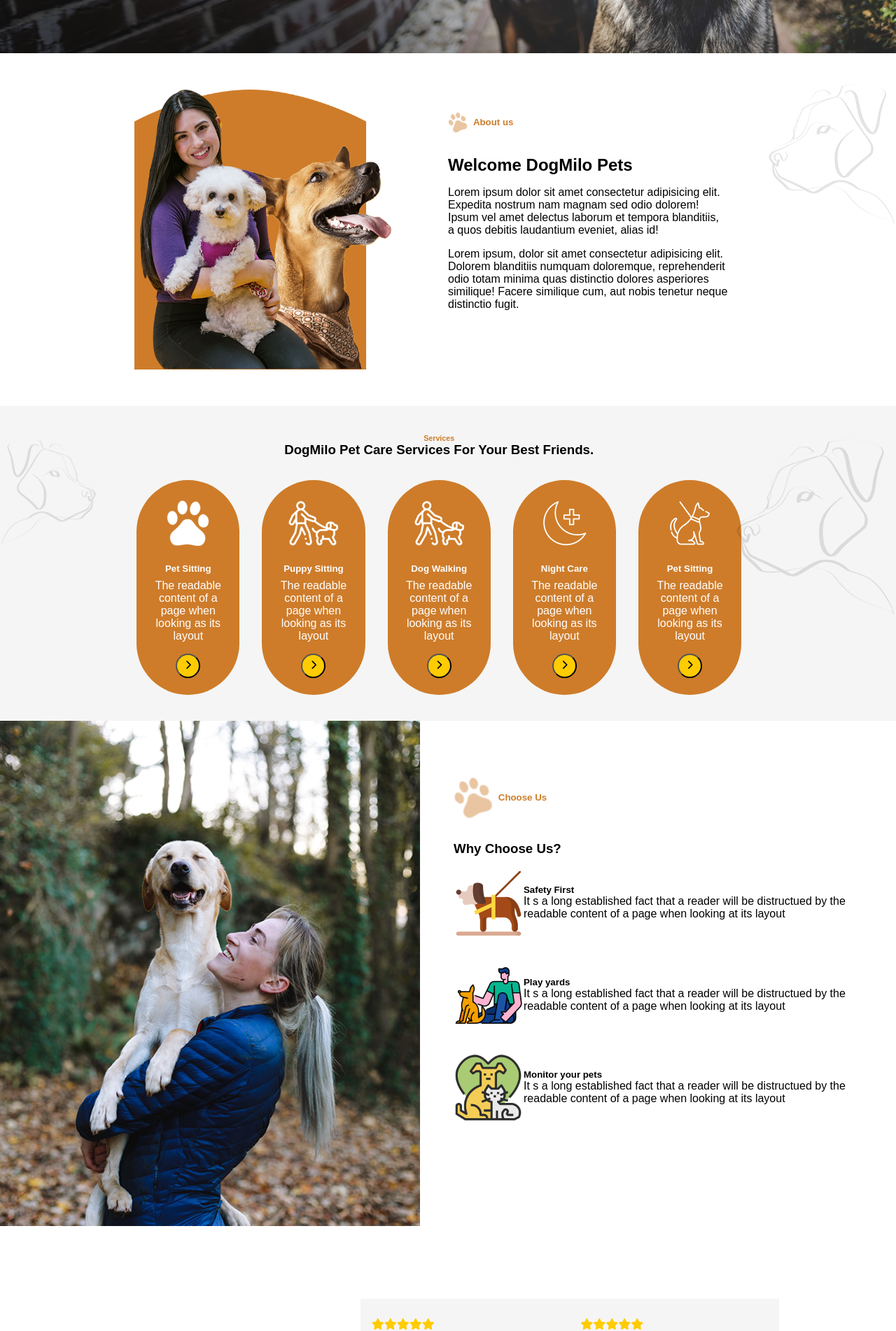
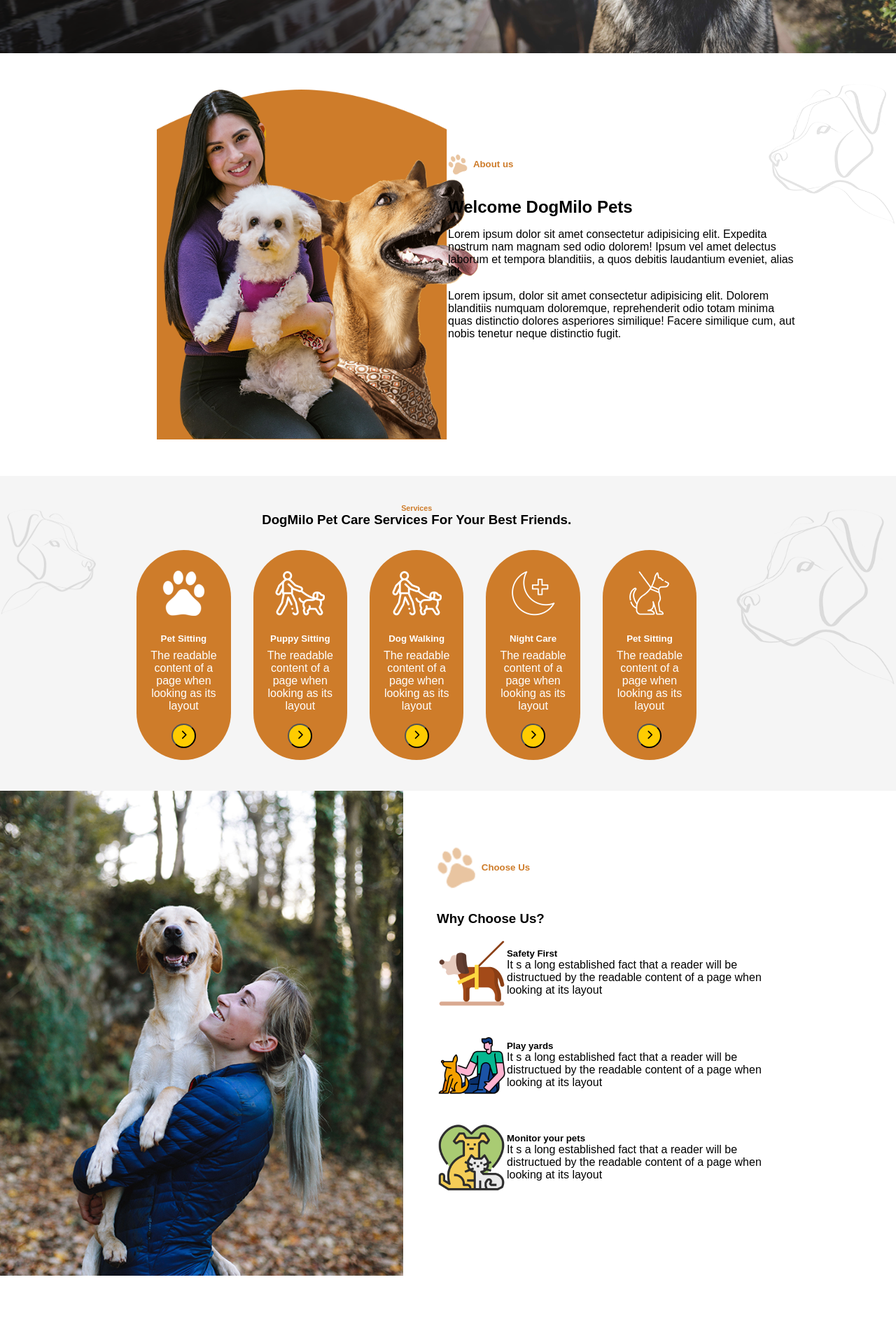
Before and after one commit to simone-nolberto/proj-html-vuejs, a Vue app: page / in a window 1280 px wide. Shown: the part 620-2522 px from the top of the page at 70% size. Built offline with nearby package versions, Linux system fonts and the light colour scheme; some icons are missing.

Commit message:
update with minor fix

```diff
--- a/src/style.css
+++ b/src/style.css
@@ -23,11 +23,10 @@ a {
 
 
 .container {
-  width: 70%;
+  width: 65%;
   display: flex;
   flex-wrap: wrap;
   margin: auto;
-
 }
 
 /* #region header */
@@ -46,7 +45,7 @@ a {
     }
   }
 
-  .contacts{
+  .contacts {
     flex-wrap: wrap;
   }
 
@@ -143,7 +142,7 @@ a {
 
 
   & img {
-    height: 400px;
+    height: 500px;
   }
 
   .row {
@@ -158,9 +157,9 @@ a {
   }
 
   .about-text {
-    width: 400px;
-    right: 25%;
-    top: 6.5rem;
+    width: 500px;
+    position: absolute;
+    top: 18%;
 
     * {
       margin: 1rem 0;
@@ -195,7 +194,7 @@ a {
   background-color: var(--care-lightgrey);
   display: flex;
   width: 100%;
-  height: 450px;
+  min-height: 450px;
   position: relative;
 
   & .leftside-img {
@@ -235,11 +234,13 @@ a {
 
   .col {
     width: calc(100% / 5);
+  }
 
   .card {
 
     background-color: var(--care-orange);
-      border-radius: 6rem;
+    border-radius: 8rem;
+    height: 300px;
     margin: 2rem 1rem;
     text-align: center;
     padding: 1rem;
@@ -262,7 +263,7 @@ a {
     }
 
   }
-  }
+
 
 
   .card:hover {
@@ -279,11 +280,11 @@ a {
   flex-wrap: wrap;
 
   .left-img {
-    width: 600px;
+    width: 45%;
   }
 
   .reasons-box {
-    width: calc(100vw - 600px);
+    width: calc(100vw - 55%);
     margin-top: 2rem;
     padding: 3rem;
 
@@ -321,7 +322,7 @@ a {
 
 .reviews {
 
-  padding: 5rem 0 13rem 0;
+  padding: 5rem 0 10rem 0;
   position: relative;
 
   .row {
@@ -331,11 +332,9 @@ a {
   }
 
   .col {
-    width: calc(100% / 3);
+    width: calc((100% / 12) * 4);
     padding: 1.5rem;
   }
-
-
 
   .card {
     width: 300px;
@@ -396,8 +395,8 @@ a {
   .carousel-button {
     justify-content: end;
     position: absolute;
-    bottom: 13rem;
-    right: 16rem;
+    bottom: 25%;
+    right: 21%;
 
     & button {
       width: 35px;
@@ -433,11 +432,13 @@ a {
 
   .container {
     justify-content: center;
+
   }
 
   .row {
     display: flex;
     flex-wrap: wrap;
+
   }
 
   .col {
@@ -459,11 +460,6 @@ a {
     color: white;
   }
 
-
-
-
-
-
   & h4 {
     color: var(--care-orange);
   }
@@ -471,7 +467,7 @@ a {
 }
 
 .newsletter {
-  width: 45%;
+  width: 40%;
   height: 200px;
   margin: auto;
   border-radius: 1rem;
```
Lines whose indentation alone changed are shown as unchanged.
